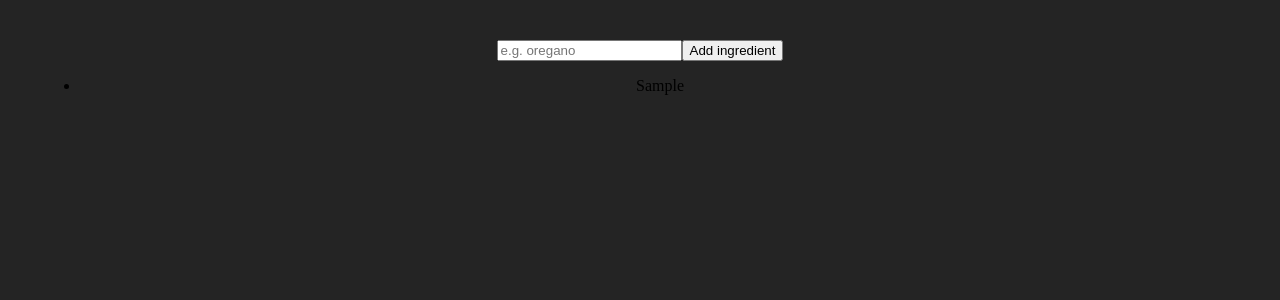
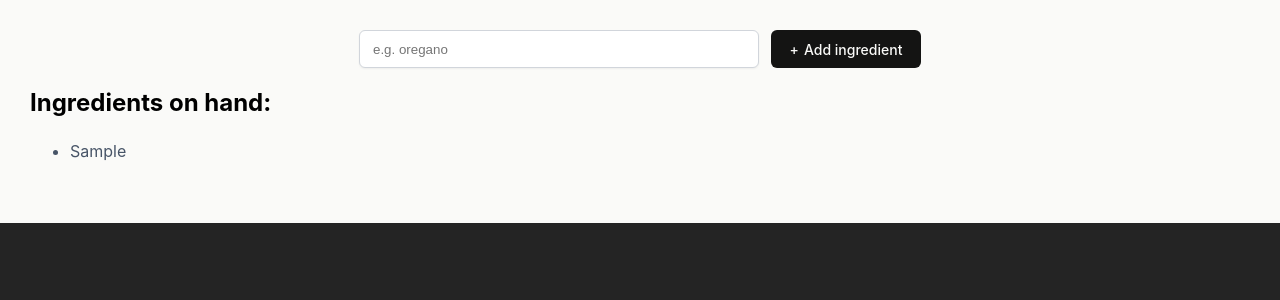
Before and after one commit to DKT15/chef-claude, a React (Vite) app: page / in a window 1280 px wide. Both pictures are taken after typing "Sample" into the empty fields and a click on the button "Add ingredient". Shown: the top 300 px of the page. Built offline with nearby package versions, Linux system fonts and the light colour scheme.

Commit message:
added to the code.

```diff
--- a/src/App.css
+++ b/src/App.css
@@ -1,6 +1,106 @@
-#root {
-  max-width: 1280px;
-  margin: 0 auto;
-  padding: 2rem;
-  text-align: center;
+* {
+  box-sizing: border-box;
 }
+
+body {
+  margin: 0;
+  font-family: Inter, sans-serif;
+  background-color: #FAFAF8;
+}
+
+header {
+  display: flex;
+  justify-content: center;
+  align-items: center;
+  gap: 11px;
+  height: 80px;
+  background-color: white;
+  box-shadow: 0px 1px 3px 0px rgba(0, 0, 0, 0.10), 0px 1px 2px 0px rgba(0, 0, 0, 0.06);
+}
+
+header>img {
+  width: 50px;
+}
+
+header>h1 {
+  font-weight: 400;
+}
+
+main {
+  padding: 30px 30px 10px;
+}
+
+.add-ingredient-form {
+  display: flex;
+  justify-content: center;
+  gap: 12px;
+  height: 38px;
+}
+
+.add-ingredient-form>input {
+  border-radius: 6px;
+  border: 1px solid #D1D5DB;
+  padding: 9px 13px;
+  box-shadow: 0px 1px 2px 0px rgba(0, 0, 0, 0.05);
+  flex-grow: 1;
+  min-width: 150px;
+  max-width: 400px;
+}
+
+.add-ingredient-form>button {
+  font-family: Inter, sans-serif;
+  border-radius: 6px;
+  border: none;
+  background-color: #141413;
+  color: #FAFAF8;
+  width: 150px;
+  font-size: 0.875rem;
+  font-weight: 500;
+}
+
+.add-ingredient-form>button::before {
+  content: "+";
+  margin-right: 5px;
+}
+
+ul.ingredients-list {
+  margin-bottom: 48px;
+}
+
+ul.ingredients-list>li {
+  color: #475467;
+  line-height: 28px;
+}
+
+.get-recipe-container {
+  display: flex;
+  justify-content: space-between;
+  align-items: center;
+  border-radius: 8px;
+  background: #F0EFEB;
+  padding: 10px 28px;
+}
+
+.get-recipe-container h3 {
+  font-size: 1.125rem;
+  font-weight: 500;
+  line-height: 24px;
+}
+
+.get-recipe-container p {
+  color: #6B7280;
+  font-size: 0.875rem;
+  line-height: 20px;
+}
+
+.get-recipe-container button {
+  border: none;
+  border-radius: 6px;
+  background: #D17557;
+  box-shadow: 0px 1px 2px 0px rgba(0, 0, 0, 0.05);
+  color: #FAFAF8;
+  padding: 9px 17px;
+  font-family: Inter, sans-serif;
+  font-size: 0.875rem;
+  cursor: pointer;
+}
--- a/src/App.jsx
+++ b/src/App.jsx
@@ -30,7 +30,23 @@
         />
         <button>Add ingredient</button>
       </form>
-      <ul>{ingredientsListItems}</ul>
+      {ingredients.length > 0 ? (
+        <section>
+          <h2>Ingredients on hand:</h2>
+          <ul className="ingredients-list" aria-live="polite">
+            {ingredientsListItems}
+          </ul>
+          {ingredients.length > 3 && (
+            <div className="get-recipe-container">
+              <div>
+                <h3>Ready for a recipe?</h3>
+                <p>Generate a recipe from your list of ingredients.</p>
+              </div>
+              <button>Get a recipe</button>
+            </div>
+          )}
+        </section>
+      ) : null}
     </main>
   );
 }
```
